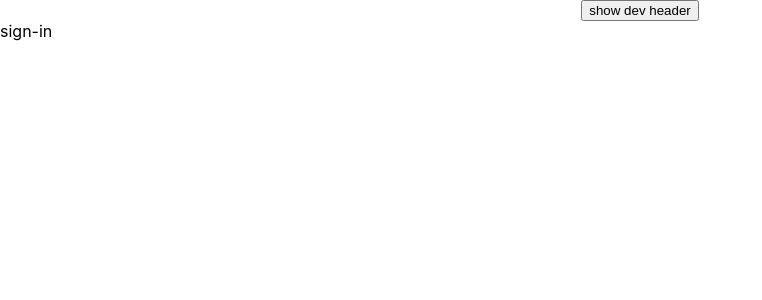
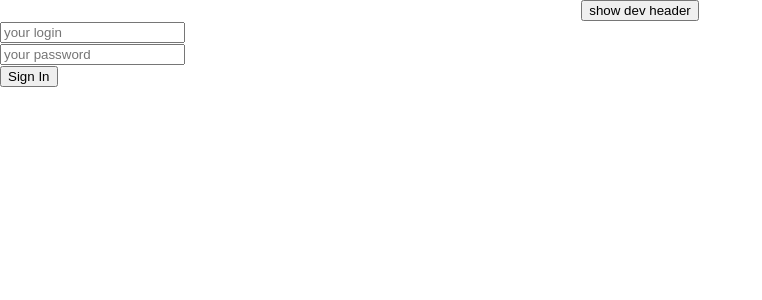
Before and after one commit to alexgitrepo/fridayProject, a React (Create React App) app: page /#/sign-in in a window 1280 px wide. Shown: the top 300 px of the page, without its empty margins (0-762 px from the left). Built offline with nearby package versions, Linux system fonts and the light colour scheme.

Commit message:
added form layout

```diff
--- a/src/neko-2-features/f-1-authorization/a-1-sign-in/s-1-ui/SignIn.tsx
+++ b/src/neko-2-features/f-1-authorization/a-1-sign-in/s-1-ui/SignIn.tsx
@@ -15,9 +15,13 @@ const SignIn: React.FC<ISignInProps> = (
     console.log('render SignIn');
     return (
         <div>
-            sign-in
-
-
+            <form action="">
+                <input type="text" placeholder={"your login"}/>
+                <br/>
+                <input type="text" placeholder={"your password"}/>
+                <br/>
+                <button>Sign In</button>
+            </form>
         </div>
     );
 };
```
Also changed, not shown: 1 other file (tests, documents, lock files or other folders).
